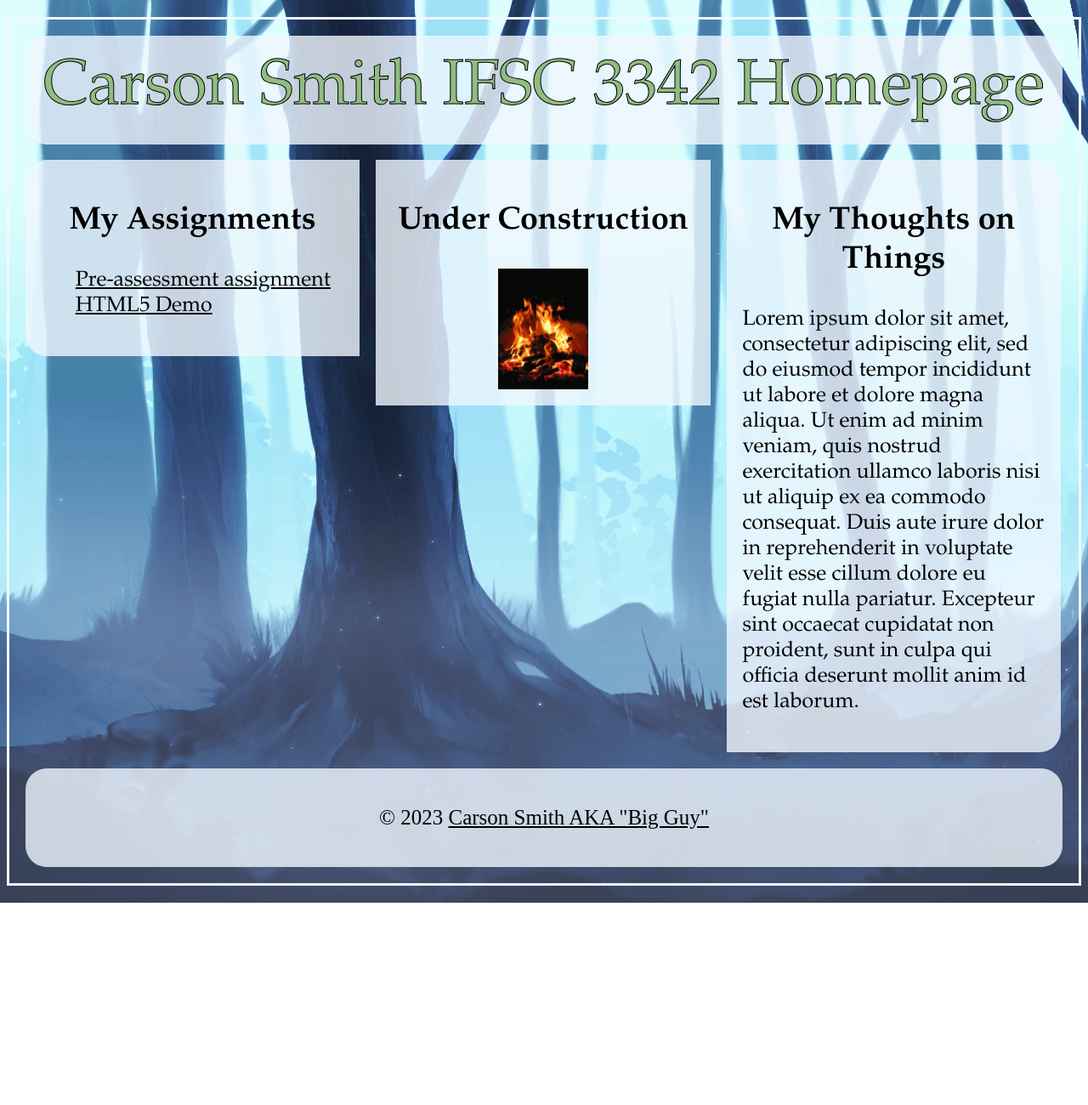
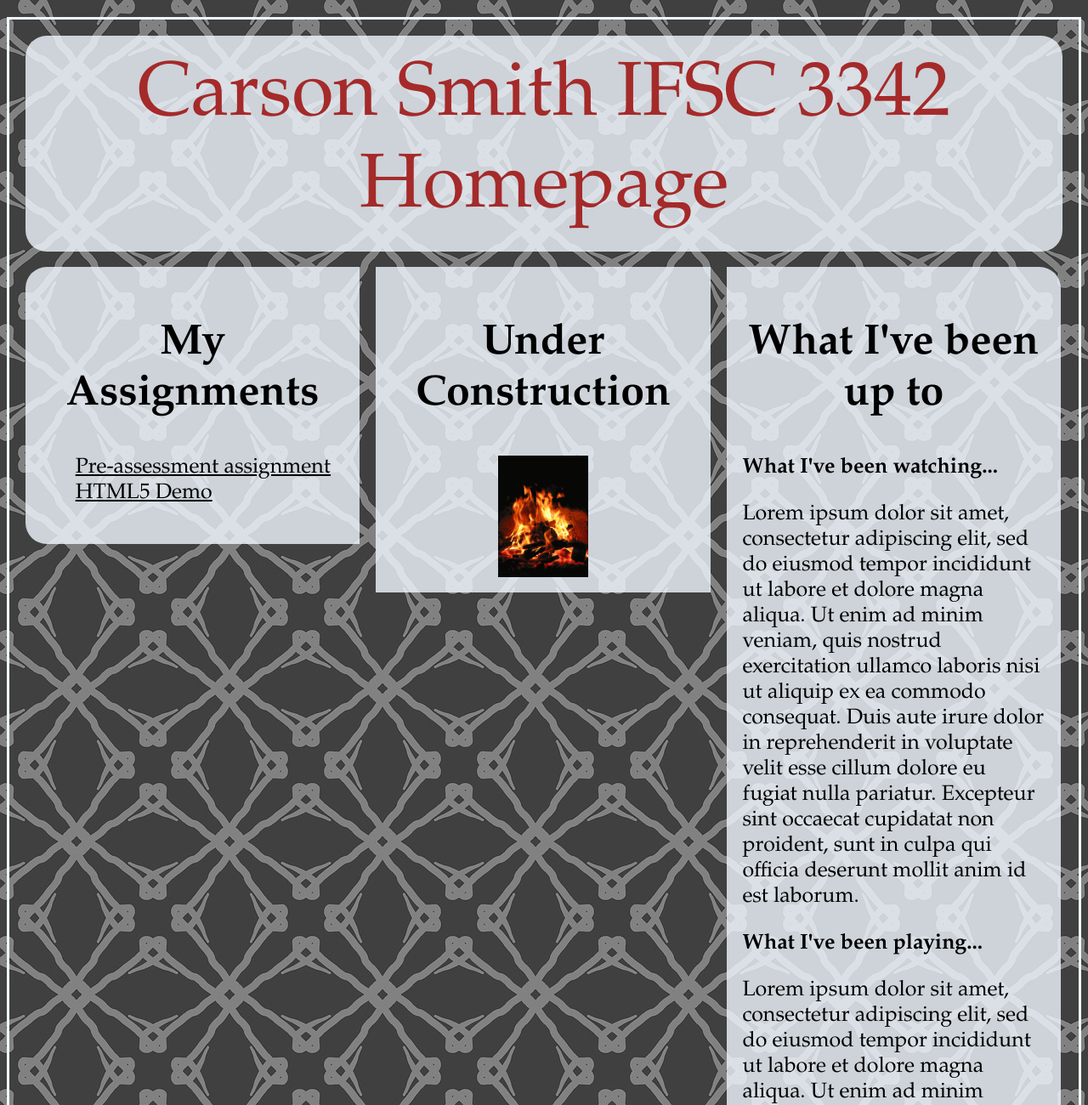
Before and after one commit to casmith18/ifsc-3342, a plain HTML site: page index.html in a window 1280 px wide. Shown: the top 1300 px of the page at 85% size. Before the commit the page ends 1062 px from the top, so only its background shows below. Drawn offline with Linux system fonts and the light colour scheme.

Commit message:
Updated Homepage

```diff
--- a/assets/css/screen.css
+++ b/assets/css/screen.css
@@ -20,7 +20,7 @@ html {
 }
 
 body {
-    background-image: url('../resources/forest_bg_2.png');
+    background-image: url('../resources/background_5.jpg');
     background-repeat: repeat;
 
 
@@ -34,9 +34,8 @@ main{
 
    header{
     font-family: Garamond;
-    -webkit-text-stroke: 1px black;
-    color: #8fbd82;
-    font-size: 75px;
+    color: brown;
+    font-size: 90px;
     width:97%;
     margin:1.5%;
     float: left;
@@ -59,6 +58,7 @@ main{
 
   #work h1{
     text-align: center;
+    font-size: 50px;
   }
 
   #work{
@@ -73,6 +73,7 @@ main{
 
   #video h1{
     text-align: center;
+    font-size: 50px;
   }
 
   #video img{
@@ -84,6 +85,7 @@ main{
 
   #blog h1{
     text-align: center;
+    font-size: 50px;
   }
 
   #work ul{
@@ -114,3 +116,7 @@ main{
     color: black;
 
    }
+
+article h2{
+  font-size: 25px;
+}
--- a/index.html
+++ b/index.html
@@ -36,19 +36,33 @@
     </section>
 
     <section id="blog">
-        <h1>My Thoughts on Things</h1>
 
+    <h1>What I've been up to</h1>
+
+    <article>
+        <h2>What I've been watching...</h2>
         <p>Lorem ipsum dolor sit amet, consectetur adipiscing elit, sed do eiusmod tempor incididunt ut
         labore et dolore magna aliqua. Ut enim ad minim veniam, quis nostrud exercitation ullamco laboris
         nisi ut aliquip ex ea commodo consequat. Duis aute irure dolor in reprehenderit in voluptate
         velit esse cillum dolore eu fugiat nulla pariatur. Excepteur sint occaecat cupidatat non proident,
         sunt in culpa qui officia deserunt mollit anim id est laborum.</p>
+    </article>
 
-    </section>
+    <article>
+        <h2>What I've been playing...</h2>
+        <p>Lorem ipsum dolor sit amet, consectetur adipiscing elit, sed do eiusmod tempor incididunt ut
+        labore et dolore magna aliqua. Ut enim ad minim veniam, quis nostrud exercitation ullamco laboris
+        nisi ut aliquip ex ea commodo consequat. Duis aute irure dolor in reprehenderit in voluptate
+        velit esse cillum dolore eu fugiat nulla pariatur. Excepteur sint occaecat cupidatat non proident,
+        sunt in culpa qui officia deserunt mollit anim id est laborum.</p>
+    </article>
+
+
+</section>
 
 
     <footer>
-        <p>&copy; 2023 <a href="https://www.youtube.com/watch?v=dQw4w9WgXcQ&ab_channel=RickAstley" target="_blank">Carson Smith AKA "Big Guy"</a></p>
+        <p>&copy; 2023 <a href="https://www.youtube.com/watch?v=dQw4w9WgXcQ&ab_channel=RickAstley" target="_blank">Carson A. Smith</a></p>
     </footer>
 </main>
 </body>
```
Also changed, not shown: assets/resources/background_5.jpg (added), assets/resources/forest_bg_2.png (deleted).
